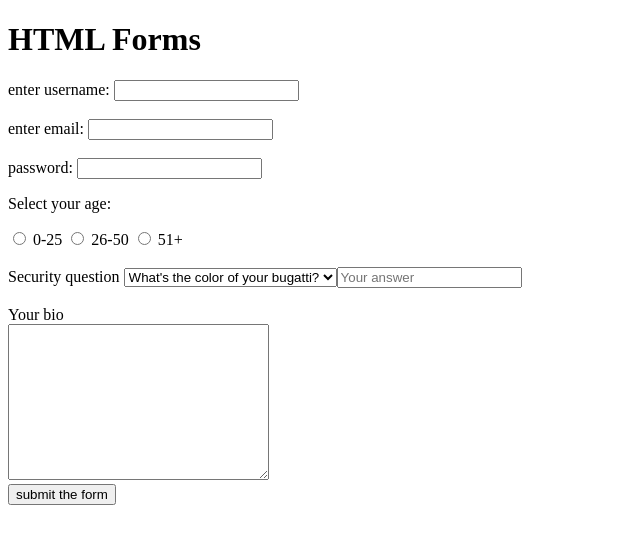
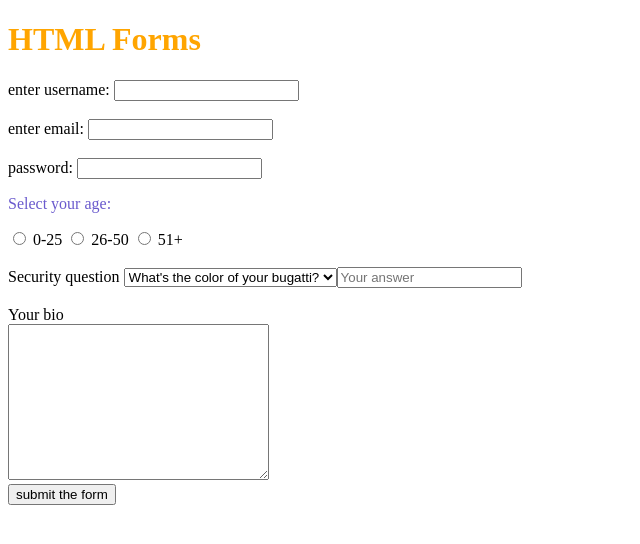
Before and after one commit to michaelmensa/netninja_tutorials, a plain HTML site: page html_css/forms.html in a window 1280 px wide. Shown: the whole page, without its empty margins (0-640 px from the left). Drawn offline with Linux system fonts and the light colour scheme; files that its build step writes are made by us from their sources.

Commit message:
css style.css

```diff
--- a/html_css/forms.html
+++ b/html_css/forms.html
@@ -1,6 +1,7 @@
 <!DOCTYPE html>
 <html lang="en">
 <head>
+    <link rel="stylesheet" href="style.css">
     <title>HTML Forms</title>
 </head>
 <body>
--- /dev/null
+++ b/style.css
@@ -0,0 +1,6 @@
+h1 {
+    color:orange;
+}
+p {
+    color:slateblue;
+}
```
